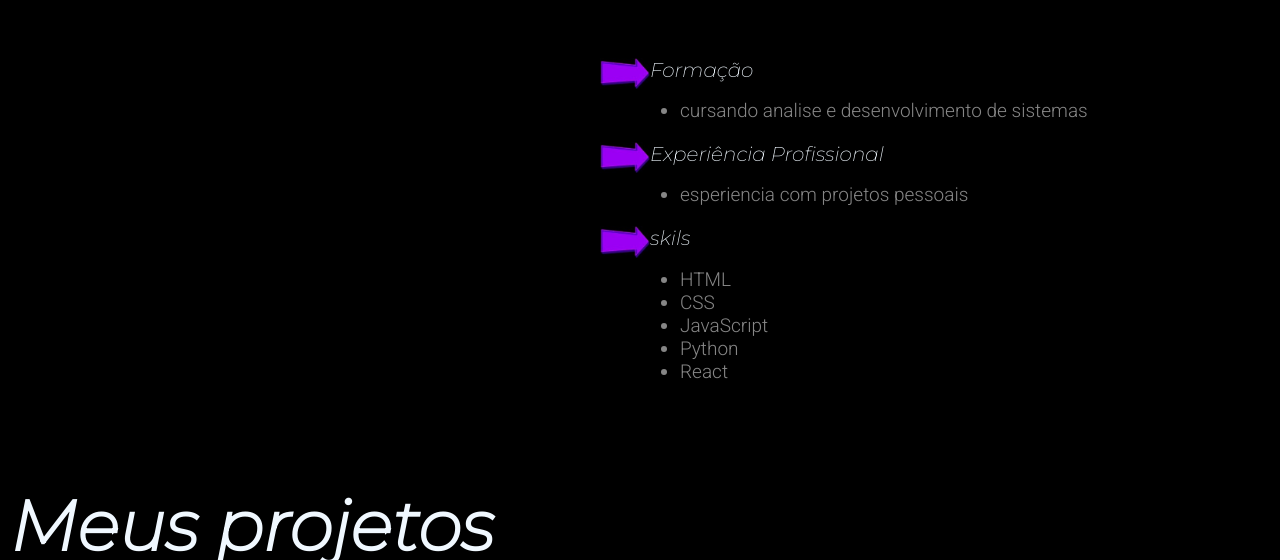
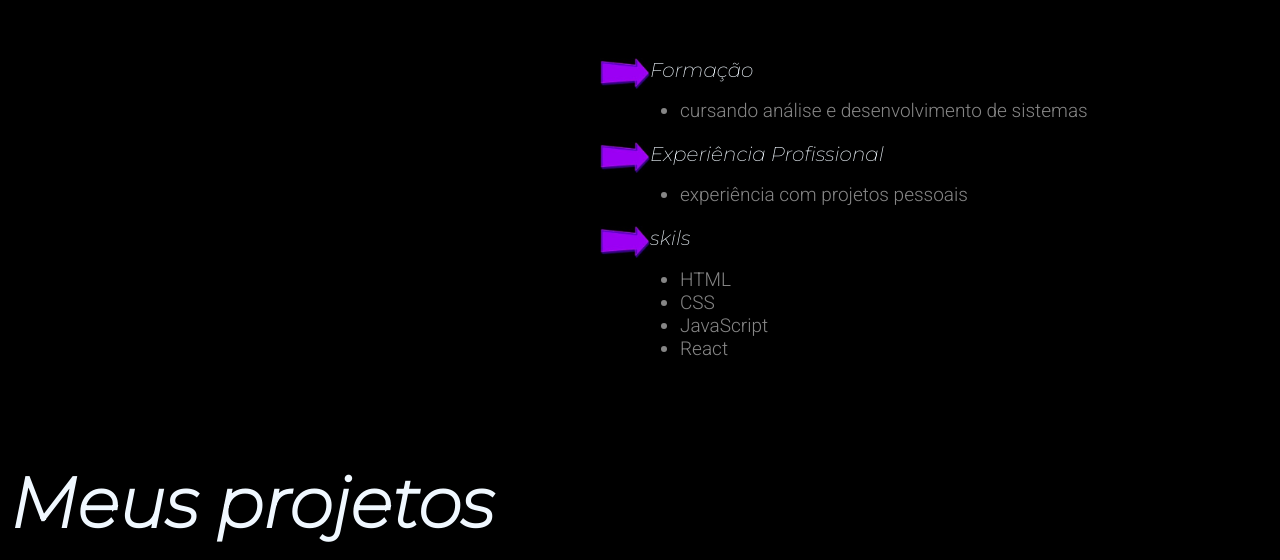
Before and after one commit to Anna-hub19/site-portifolio, a plain HTML site: page index.html in a window 1280 px wide. Shown: the part 749-1309 px from the top of the page. Drawn offline with Linux system fonts and the light colour scheme.

Commit message:
Update index.html

```diff
--- a/index.html
+++ b/index.html
@@ -30,25 +30,23 @@
              <img class="imagem-seta" src="./imagens/seta-roxa-animado-que-aponta-para-baixo-em-um-fundo-preto-looped-142167187.jpg" alt="">
              <p class="paragrafo-formacao">Formação</p>
             </div>
-            <li class="li-formacao"><p>cursando analise e desenvolvimento de sistemas</p></li>
+            <li class="li-formacao"><p>cursando análise e desenvolvimento de sistemas</p></li>
         </ul>
         <ul class="ul-formcao">
             <div class="div-formacao2">
              <img class="imagem-seta" src="./imagens/seta-roxa-animado-que-aponta-para-baixo-em-um-fundo-preto-looped-142167187.jpg" alt="">
              <p  class="paragrafo-formacao">Experiência Profissional</p>
             </div>
-            <li class="li-formacao"><p>esperiencia com projetos pessoais</p></li>
+            <li class="li-formacao"><p>experiência com projetos pessoais</p></li>
         </ul>
         <ul class="ul-formcao">
             <div class="div-formacao2">
              <img class="imagem-seta" src="./imagens/seta-roxa-animado-que-aponta-para-baixo-em-um-fundo-preto-looped-142167187.jpg" alt="">
              <p  class="paragrafo-formacao">skils</p>
            </div>
-            <li class="li-formacao">
-                <p>HTML</p> </li>
+            <li class="li-formacao"> <p>HTML</p> </li>
             <li class="li-formacao"><p>CSS</p></li>
             <li class="li-formacao"><p>JavaScript</p></li>
-            <li class="li-formacao"> <p>Python</p></li>
             <li class="li-formacao"> <p>React</p></li>
 
          </ul>
```
